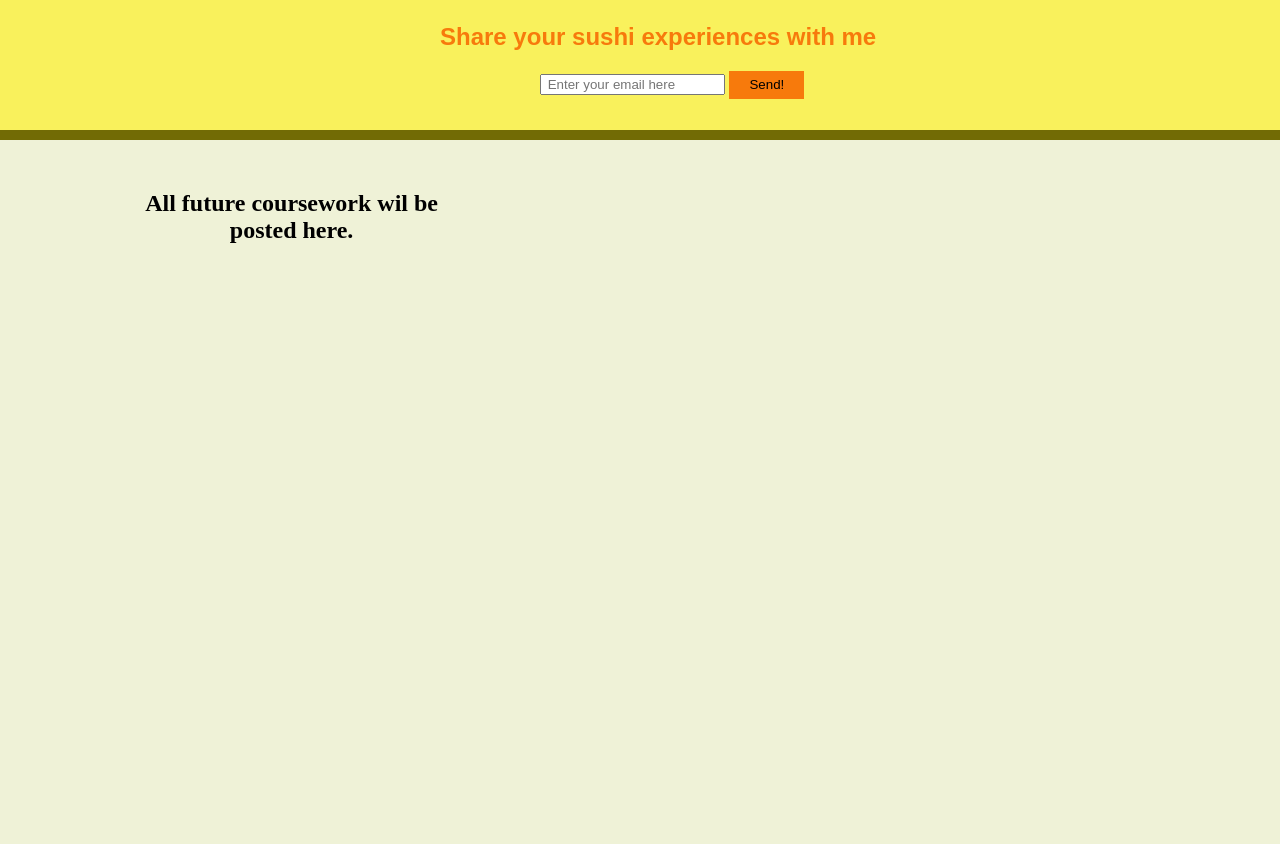
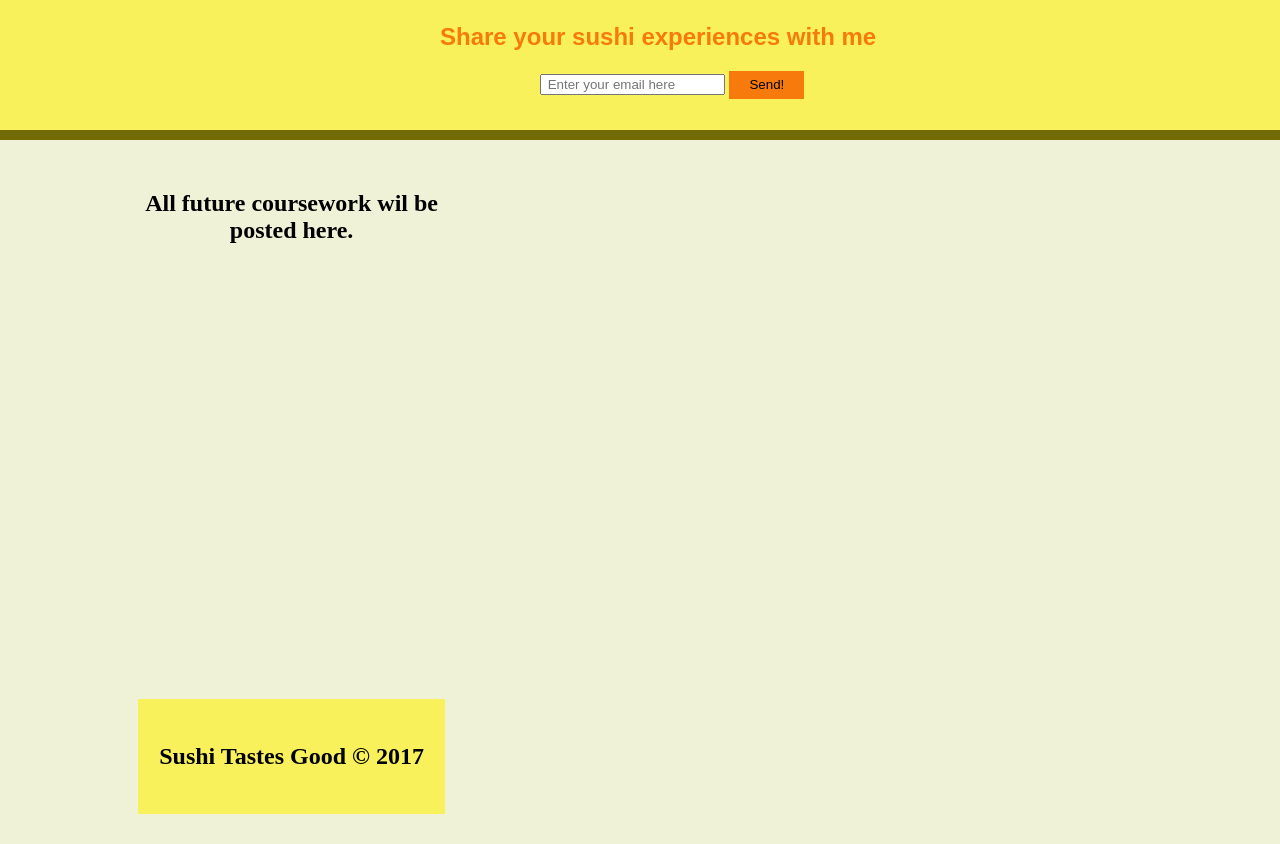
Before and after one commit to Hutabaratyakob/Hutabaratyakob.github.io, a plain HTML site: page Page3.html in a window 1280 px wide. Shown: the part 340-1184 px from the top of the page. Before the commit the page ends 800 px from the top, so only its background shows below. Drawn offline with Linux system fonts and the light colour scheme.

Commit message:
final changes2

```diff
--- a/Page3.html
+++ b/Page3.html
@@ -48,3 +48,11 @@
             <div class="container">
                 <div class="box">
                     <h2> All future coursework wil be posted here.<h2>
+
+<footer>
+<p>Sushi Tastes Good &copy; 2017</p>
+</footer>
+
+
+    </body>
+</html>
```
